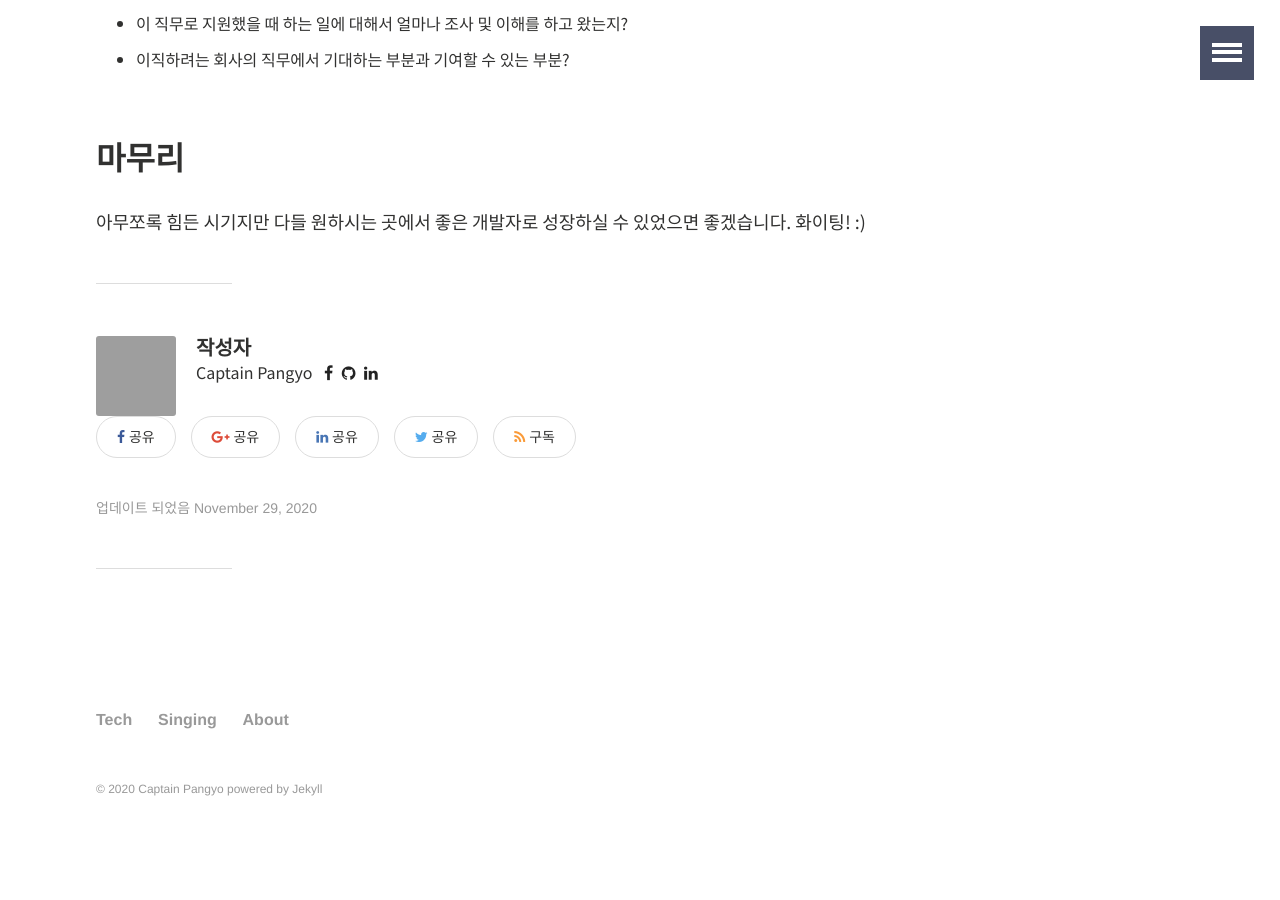
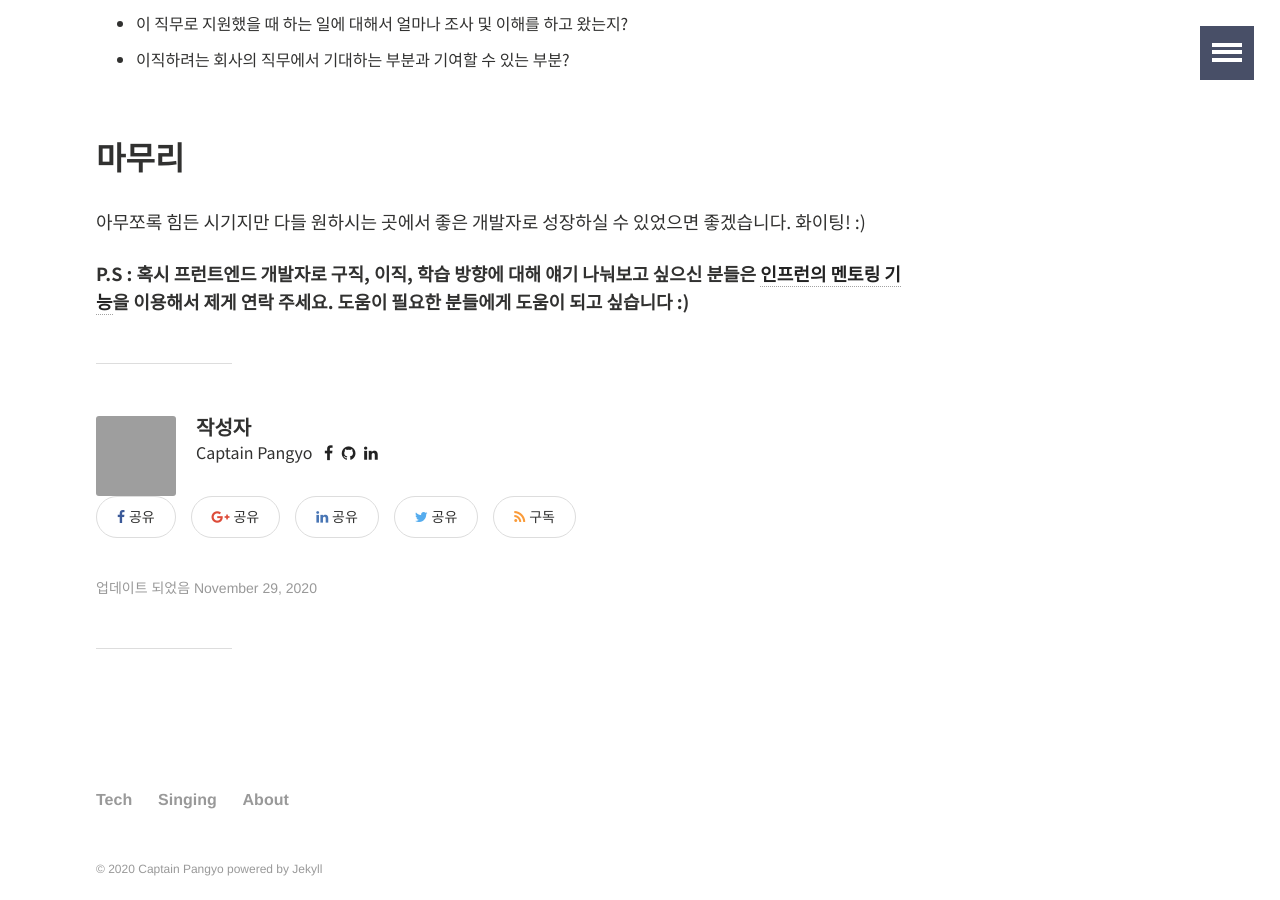
Before and after one commit to joshua1988/joshua1988.github.io, a Jekyll site: the page built from _posts/web-development/interview/2020-11-29-frontend-questions.md, in a window 1280 px wide and 900 px high, scrolled down 4448 px. Built offline with Jekyll 4.4.1, drawn with Linux system fonts in a browser that asks for light colours; comment, search, counter and statistics services are not loaded; before the commit the page ends 5323 px from its top, so only the background shows below that.

Commit message:
add inflearn mentoring intro

```diff
--- a/_posts/web-development/interview/2020-11-29-frontend-questions.md
+++ b/_posts/web-development/interview/2020-11-29-frontend-questions.md
@@ -131,3 +131,5 @@ tags:
 ## 마무리
 
 아무쪼록 힘든 시기지만 다들 원하시는 곳에서 좋은 개발자로 성장하실 수 있었으면 좋겠습니다. 화이팅! :)
+
+**P.S : 혹시 프런트엔드 개발자로 구직, 이직, 학습 방향에 대해 얘기 나눠보고 싶으신 분들은 [인프런의 멘토링 기능](https://www.inflearn.com/notices/98271)을 이용해서 제게 연락 주세요. 도움이 필요한 분들에게 도움이 되고 싶습니다 :)**
```
